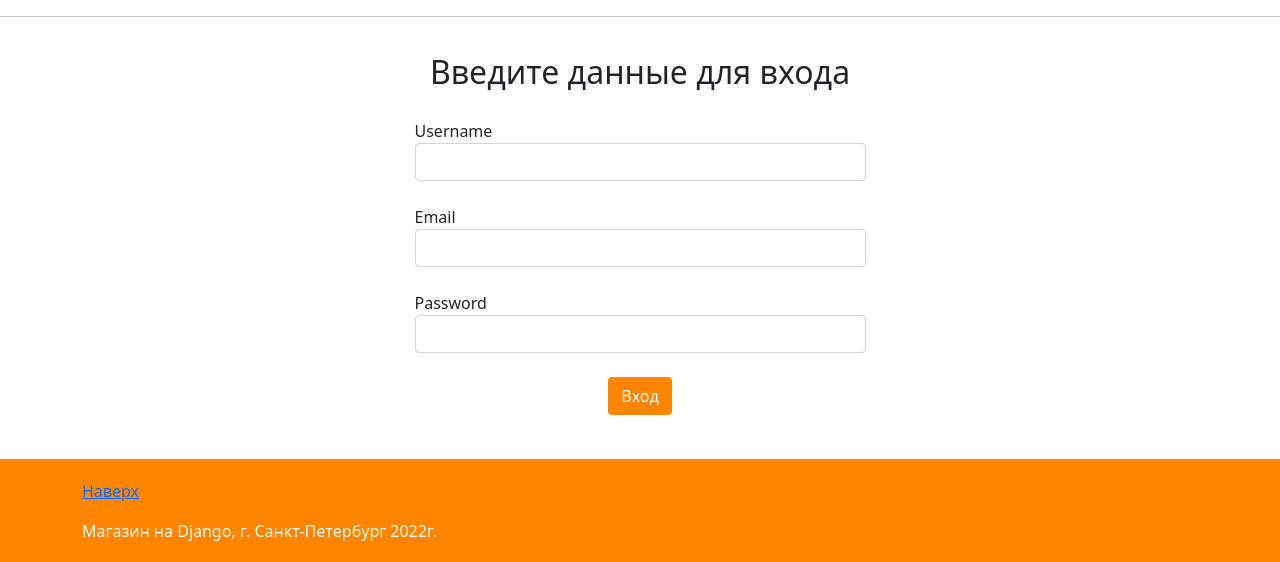
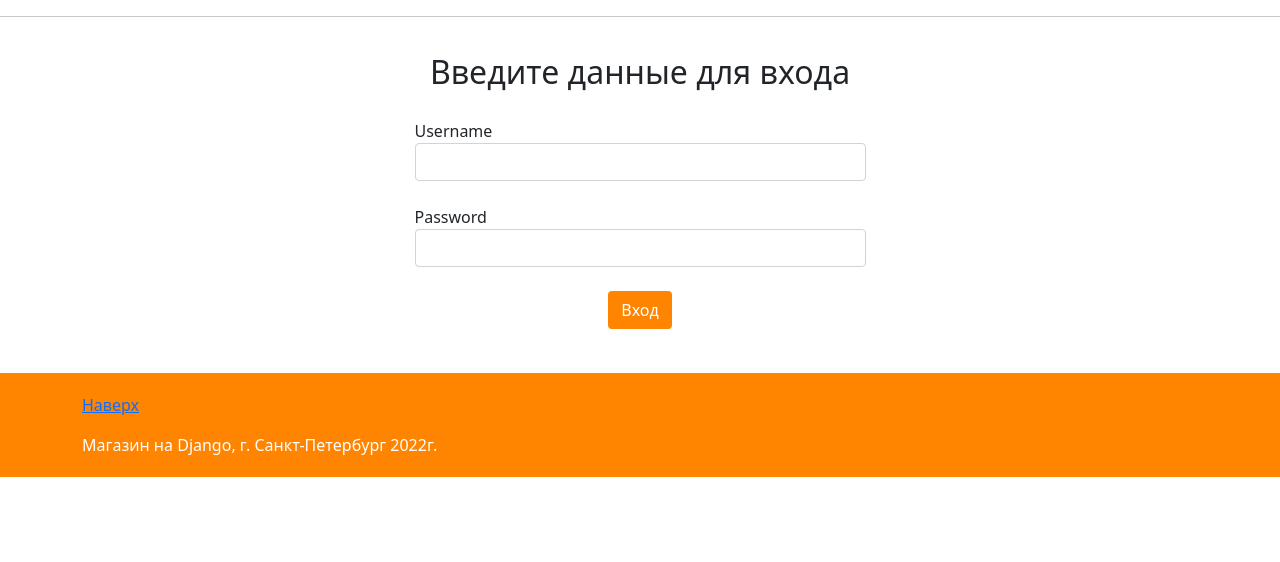
Before and after one commit to alvinist27/djangoShopOld, a Django app: page /users/login in a window 1280 px wide. Shown: the part 84-646 px from the top of the page. Run offline with Django 4.2, Linux system fonts and the light colour scheme; some libraries are stand-ins or nearby versions.

Commit message:
Изменение полей для входа

```diff
--- a/app_users/forms.py
+++ b/app_users/forms.py
@@ -5,7 +5,6 @@ from django.contrib.auth.models import User
 
 class AuthForm(AuthenticationForm):
     username = forms.CharField(max_length=80, required=True)
-    email = forms.EmailField()
     password = forms.CharField(widget=forms.PasswordInput)
 
 
--- a/templates/app_users/login.html
+++ b/templates/app_users/login.html
@@ -11,7 +11,6 @@
                     <form method="post">
                         {% csrf_token %}
                         {{ form.username|as_crispy_field }}<br>
-                        {{ form.email|as_crispy_field }}<br>
                         {{ form.password|as_crispy_field }}<br>
                         <div id="sub"><button type="submit" class="btn">Вход</button></div>
                     </form>
```
